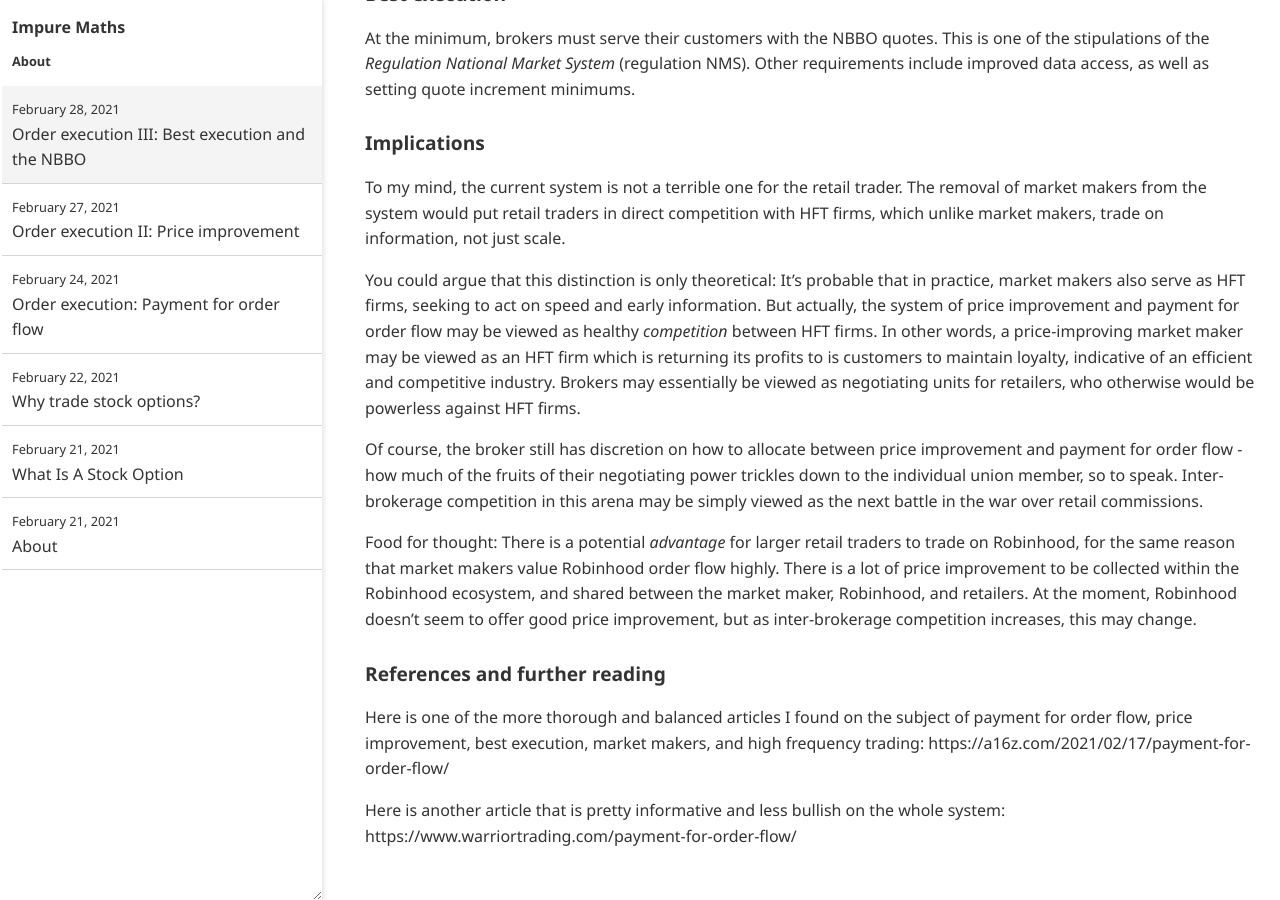
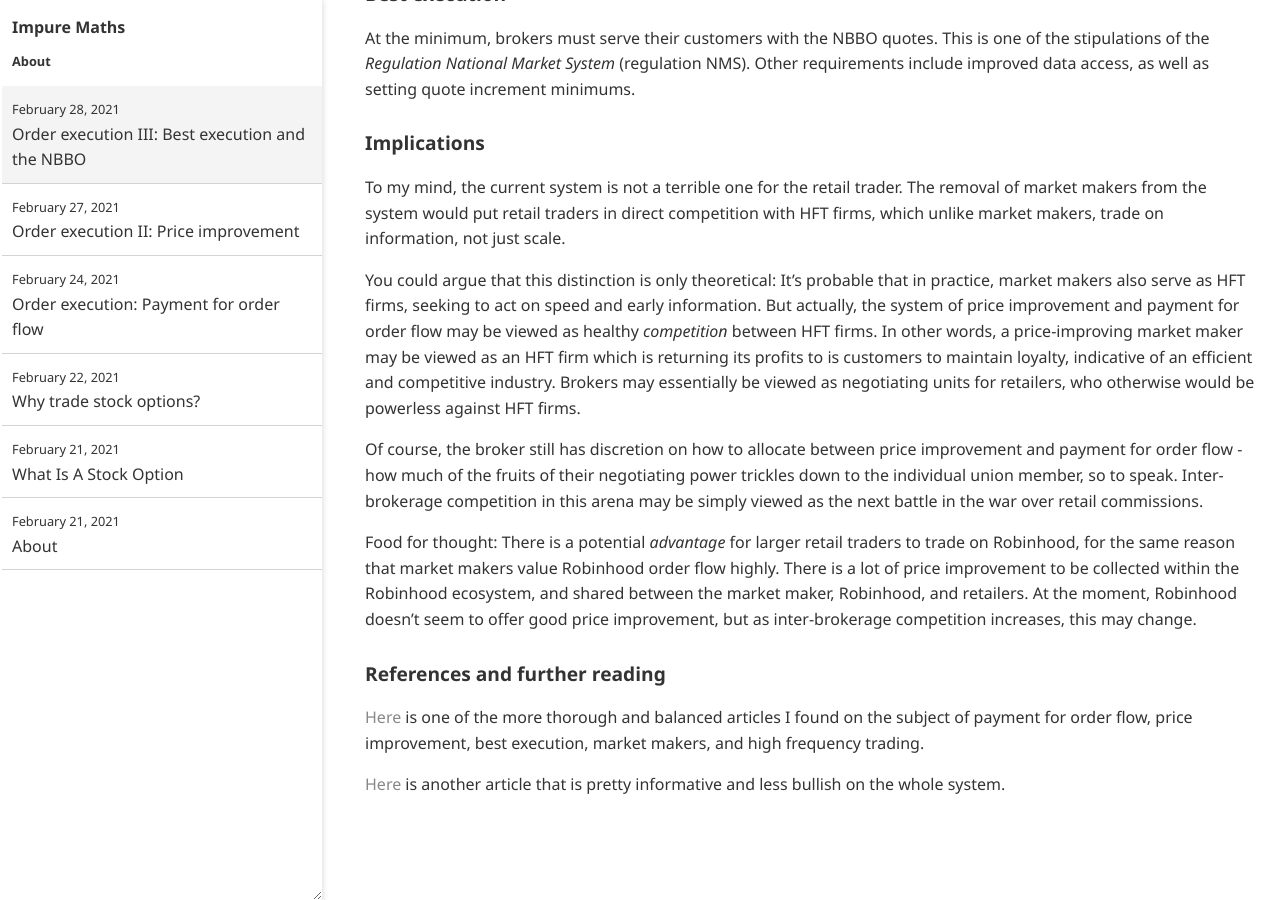
Before and after one commit to impuremaths/impuremaths.github.io, a Jekyll site: the page built from _posts/2021-02-28-order-execution-iii.md, in a window 1280 px wide and 900 px high, scrolled down 779 px. Built offline with Jekyll 4.4.1, drawn with Linux system fonts in a browser that asks for light colours; after the commit the page ends 1628 px from its top, so only the background shows below that.

Commit message:
Update 2021-02-28-order-execution-iii.md

```diff
--- a/_posts/2021-02-28-order-execution-iii.md
+++ b/_posts/2021-02-28-order-execution-iii.md
@@ -31,6 +31,6 @@ Food for thought: There is a potential _advantage_ for larger retail traders to
 
 ### References and further reading
 
-Here is one of the more thorough and balanced articles I found on the subject of payment for order flow, price improvement, best execution, market makers, and high frequency trading: https://a16z.com/2021/02/17/payment-for-order-flow/
+[Here](https://a16z.com/2021/02/17/payment-for-order-flow/) is one of the more thorough and balanced articles I found on the subject of payment for order flow, price improvement, best execution, market makers, and high frequency trading.
 
-Here is another article that is pretty informative and less bullish on the whole system: https://www.warriortrading.com/payment-for-order-flow/
+[Here](https://www.warriortrading.com/payment-for-order-flow/) is another article that is pretty informative and less bullish on the whole system.
```
